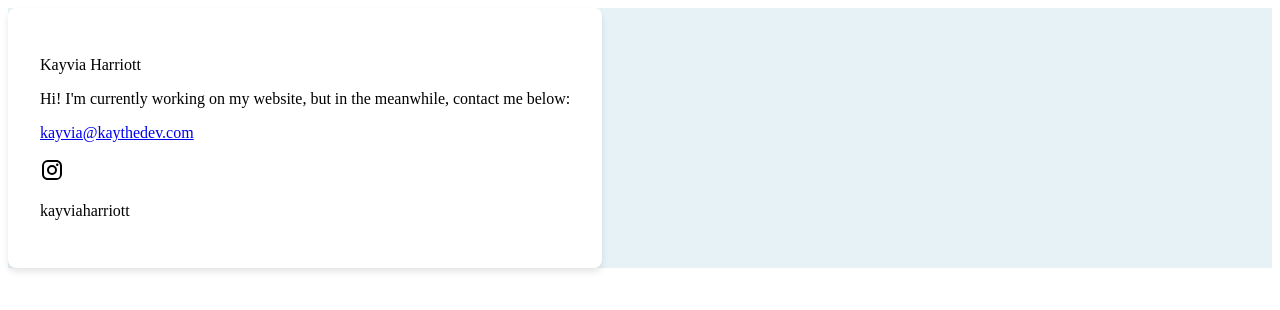
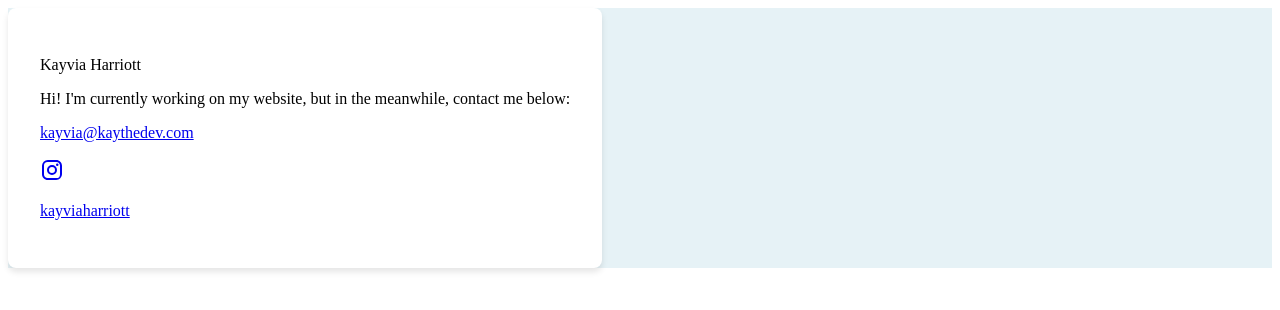
Before and after one commit to KayviaHarriott/matchr, a React (Vite) app: page / in a window 1280 px wide. Shown: the top 310 px of the page. Built offline with nearby package versions, Linux system fonts and the light colour scheme; the HTML template or start-up script is replaced by a standard one.

Commit message:
Added link to instagram

```diff
--- a/src/pages/LandingPage.tsx
+++ b/src/pages/LandingPage.tsx
@@ -46,10 +46,12 @@ export const LandingPage = () => {
               <a href="mailto:kayvia@kaythedev.com">
                 <p className="font-bold">kayvia@kaythedev.com</p>
               </a>
-             <div className="flex gap-1 items-center justify-center text-center">
-                <InstagramIcon/>
-                <p className="font-bold">kayviaharriott</p>
-             </div>
+             <a href="https://www.instagram.com/kayviaharriott" target="_blank">
+               <div className="flex gap-1 items-center justify-center text-center">
+                  <InstagramIcon/>
+                  <p className="font-bold">kayviaharriott</p>
+               </div>
+             </a>
             </div>
           </div>
         </Box>
```
